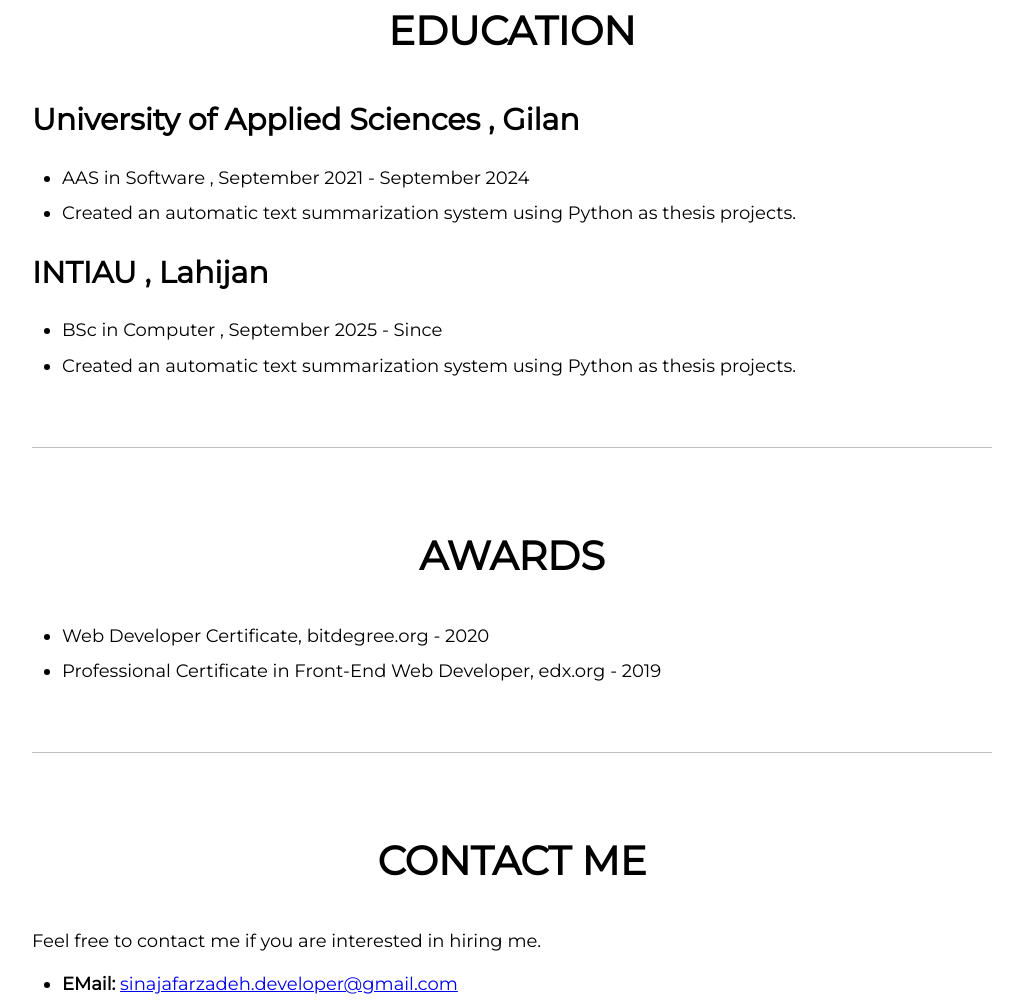
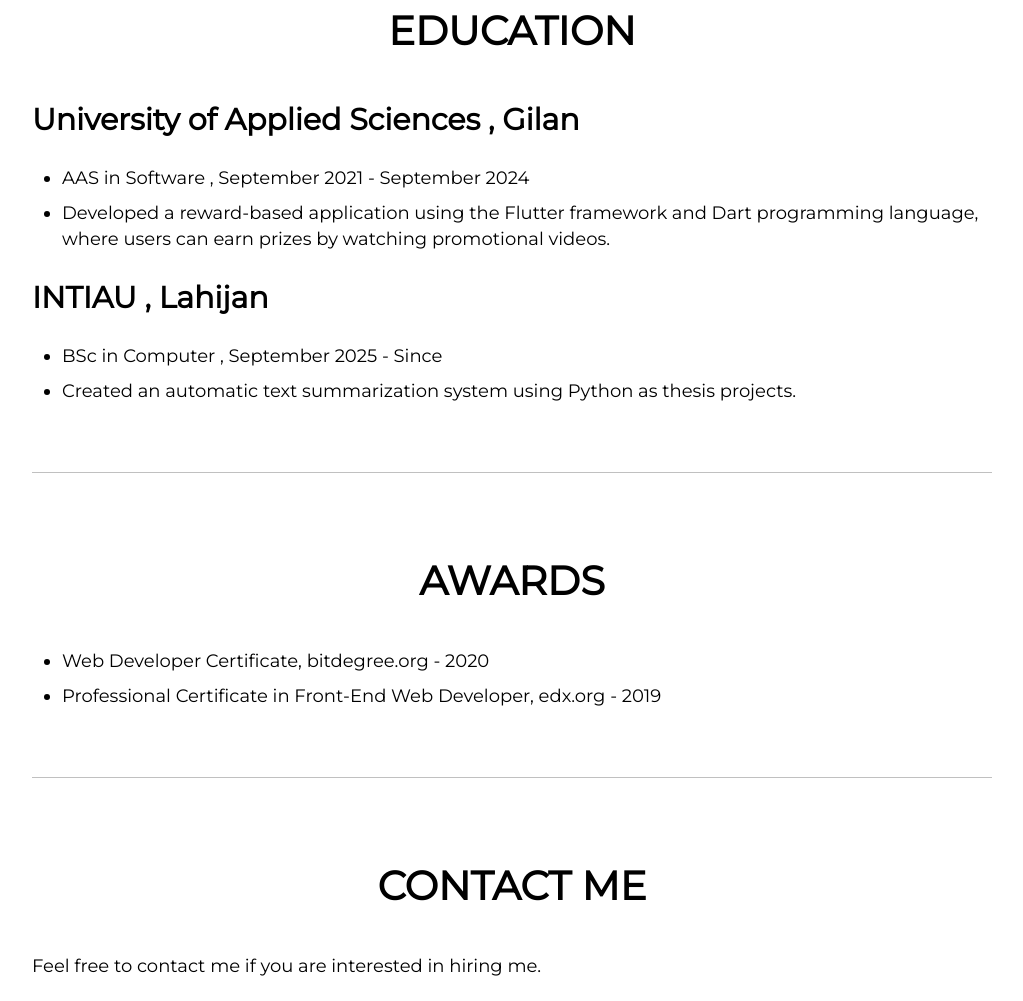
Before and after one commit to sinajafarzadeh-portfolio/sinajafarzadeh-portfolio.github.io, a plain HTML site: page index.html in a window 1280 px wide. Shown: the part 4070-5071 px from the top of the page, without its empty margins (128-1151 px from the left). Drawn offline with nearby package versions, Linux system fonts and the light colour scheme.

Commit message:
Update index.html
change UAS project section

Signed-off-by: sinajafarzadeh-portfolio <sinajafarzadeh.softwareengineer@gmail.com>

```diff
--- a/index.html
+++ b/index.html
@@ -164,8 +164,8 @@ You can refer to the Employment section for more details.
             AAS in Software , September 2021 - September 2024
             </li>
             <li>
-              Created an automatic text summarization system using Python as
-              thesis projects.
+              Developed a reward-based application using the Flutter framework and Dart programming language, where users can earn prizes by watching promotional videos.
+
             </li>
           </ul>
           <h2>INTIAU
```
